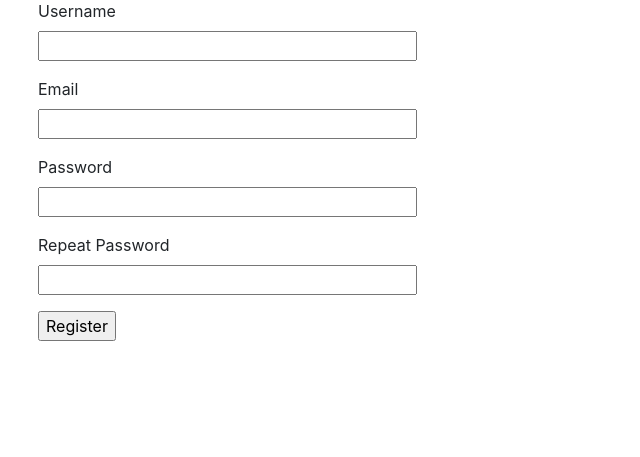
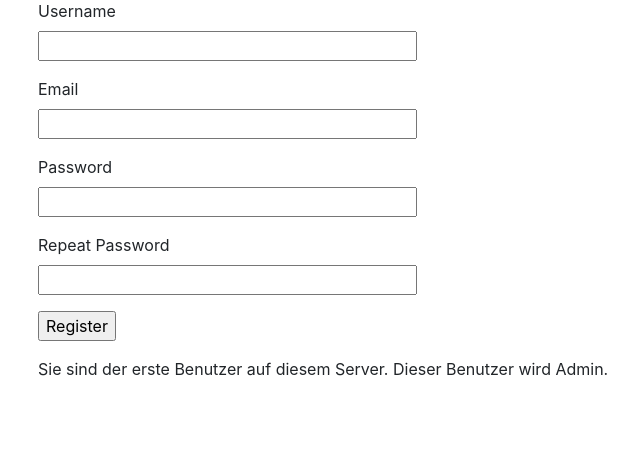
Before and after one commit to st4bel/Deff_Organizer, a Flask app: page /register in a window 1280 px wide. Shown: the part 117-574 px from the top of the page, without its empty margins (47-687 px from the left). Run offline with Flask 2, Linux system fonts and the light colour scheme; some libraries are stand-ins or nearby versions.

Commit message:
admin in registration, fixed linkextern linkintern

```diff
--- a/app/routes.py
+++ b/app/routes.py
@@ -37,15 +37,18 @@ def logout():
 def register():
     if current_user.is_authenticated:
         return redirect(url_for("index"))
+    admin = False
+    if User.query.filter_by(is_admin = True).first() == None:
+        admin = True
     form = RegristrationForm()
     if form.validate_on_submit():
-        user = User(username=form.username.data, email=form.email.data)
+        user = User(username=form.username.data, email=form.email.data, is_admin = admin)
         user.set_password(form.password.data)
         db.session.add(user)
         db.session.commit()
         flash("Benutzer {} erfolgreich erstellt".format(user.username))
         return redirect(url_for("index"))
-    return render_template("register.html", form = form)
+    return render_template("register.html", form = form, admin = admin)
 
 @app.route("/user")
 @login_required
@@ -86,3 +89,11 @@ def table_overview(tablename):
     o = Organizer.query.filter_by(name = tablename).first_or_404()
     member = LinkMember.query.filter_by(user = current_user, table = o).first_or_404()
     return render_template("table_overview.html", member = member)
+
+@app.route("/admin")
+@login_required
+def admin():
+    if current_user.is_admin != True:
+        flash("Please login as Admin!")
+        return redirect(url_for("index"))
+    return render_template("admin.html")
--- a/app/templates/register.html
+++ b/app/templates/register.html
@@ -34,6 +34,9 @@
     {% endfor %}
   </p>
   <p>{{ form.submit() }}</p>
+  {% if admin %}
+    <p>Sie sind der erste Benutzer auf diesem Server. Dieser Benutzer wird Admin.</p>
+  {% endif %}
 </form>
 
 
--- a/app/templates/user.html
+++ b/app/templates/user.html
@@ -3,7 +3,7 @@
 
 {% block content %}
 
-<h1>Hallo, {{ current_user.username }}</h1>
+<h1>Hallo, {{ current_user.username }} {% if current_user.is_admin %}<a href="{{url_for('admin')}}">- Admin -</a>{% endif %}</h1>
 
 {% if tables != [] %}
 <p>Sie sind Mitglied in folgenden Deff-Tabellen:</p>
--- a/server.py
+++ b/server.py
@@ -3,4 +3,4 @@ from app.models import *
 
 @app.shell_context_processor
 def make_shell_context():
-    return {"db": db, "User": User, "Organizer": Organizer, "LinkMember": LinkMember, "LinkIntern": LinkIntern, "LinkExtern": LinkExtern}
+    return {"db": db, "User": User, "Organizer": Organizer, "LinkMember": LinkMember}#, "LinkIntern": LinkIntern, "LinkExtern": LinkExtern}
```
Also changed, not shown: app/models.py (+28 -25 lines), app/templates/admin.html (added, +7 -0 lines).
